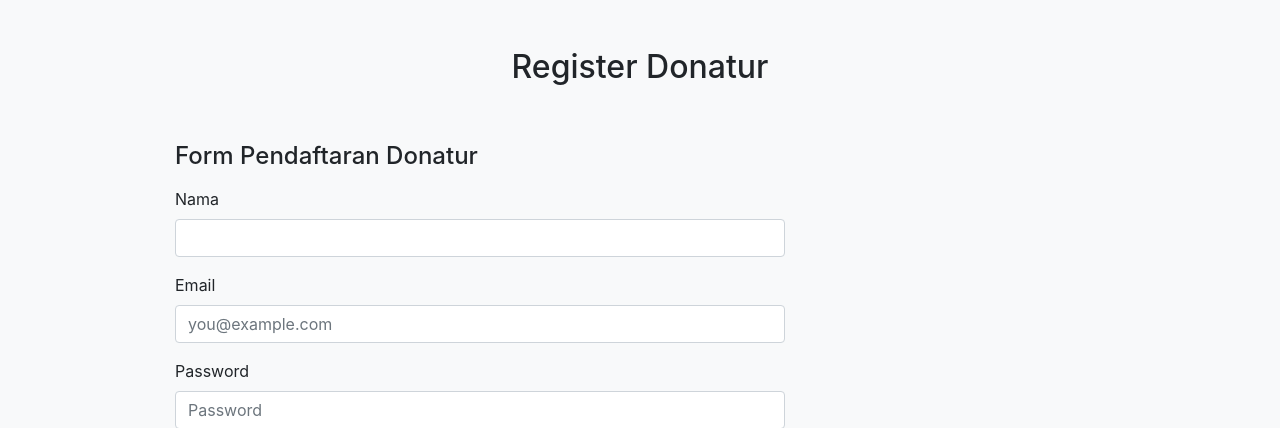
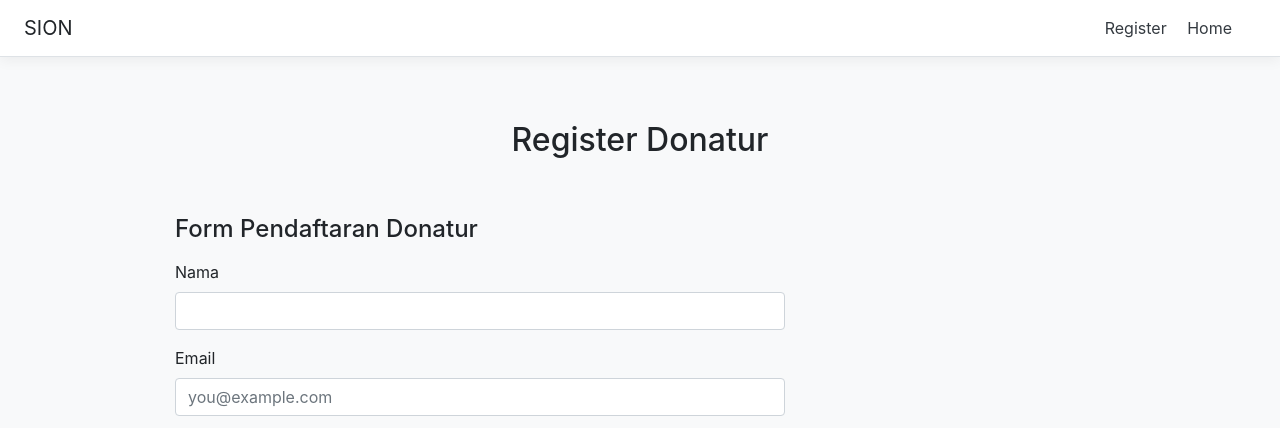
Before and after one commit to argaghulamahmad/nonprofit-information-system, a Flask app: page /register-donatur in a window 1280 px wide. Shown: the top 428 px of the page. Run offline with Flask 2, Linux system fonts and the light colour scheme; some libraries are stand-ins or nearby versions.

Commit message:
Update 'templates' directory

```diff
--- a/templates/login.html
+++ b/templates/login.html
@@ -68,7 +68,10 @@
             </div>
         </div>
         <form class="form-signin" action="/login" method="POST">
-            <h1 class="h3 mb-3 font-weight-normal">Login - SION</h1>
+            <div class="d-flex flex-column flex-md-row align-items-center p-3 px-md-4 mb-3 border-bottom box-shadow">
+                <h5 class="my-0 mr-md-auto font-weight-normal"><a href="/">Home</a></h5>
+            </div>
+            <h1 class="h3 mb-3 font-weight-normal">SION - Login</h1>
             <label for="inputEmail" class="sr-only">Email address</label>
             <input name="email" type="email" id="inputEmail" class="form-control" placeholder="Email address" required
                    autofocus>
--- a/templates/register-donatur.html
+++ b/templates/register-donatur.html
@@ -25,6 +25,13 @@
         </head>
 
         <body class="bg-light">
+        <div class="d-flex flex-column flex-md-row align-items-center p-3 px-md-4 mb-3 bg-white border-bottom box-shadow">
+            <h5 class="my-0 mr-md-auto font-weight-normal">SION</h5>
+            <nav class="my-2 my-md-0 mr-md-3">
+                <a class="p-2 text-dark" href="/register">Register</a>
+                <a class="p-2 text-dark" href="/">Home</a>
+            </nav>
+        </div>
         <!-- Modal -->
         <div class="modal fade" id="user-exist" role="dialog">
             <div class="modal-dialog">
@@ -33,7 +40,8 @@
                 <div class="modal-content">
                     <div class="modal-header bg-warning">
                         {#<button type="button" class="close" data-dismiss="modal">&times;</button>#}
-                        <h4 class="modal-title" style="padding-left: auto; padding-right: auto">Pendaftaran donatur tidak
+                        <h4 class="modal-title" style="padding-left: auto; padding-right: auto">Pendaftaran donatur
+                            tidak
                             berhasil!</h4>
                     </div>
                     <div class="modal-body">
@@ -136,7 +144,8 @@
             </div>
 
             <footer class="my-5 pt-5 text-muted text-center text-small">
-                <p class="mb-1"><a href="/">SION</a> by <a href="https://gitlab.com/KelompokE1Basdat2018/SION-FLASK">E1BASDAT18</a> © 2018</p>
+                <p class="mb-1"><a href="/">SION</a> by <a href="https://gitlab.com/KelompokE1Basdat2018/SION-FLASK">E1BASDAT18</a>
+                    © 2018</p>
             </footer>
         </div>
 
--- a/templates/register.html
+++ b/templates/register.html
@@ -80,6 +80,7 @@
                             organisasi. Nominal dana yang didonasikan minimal Rp2.000.000 dan nama atau logo sponsor
                             akan dimasukkan ke dalam halaman organisasi yang mendapatkan dana dari sponsor tersebut.
                         </p>
+                        <br><br>
                         <button type="button" class="btn btn-lg btn-block btn-primary" onclick="goToRegisterSponsor()">
                             Daftar
                             sebagai Sponsor
```
Also changed, not shown: templates/register-organisasi.html (+10 -5 lines), templates/register-relawan.html (+11 -2 lines), templates/register-sponsor.html (+11 -2 lines).
